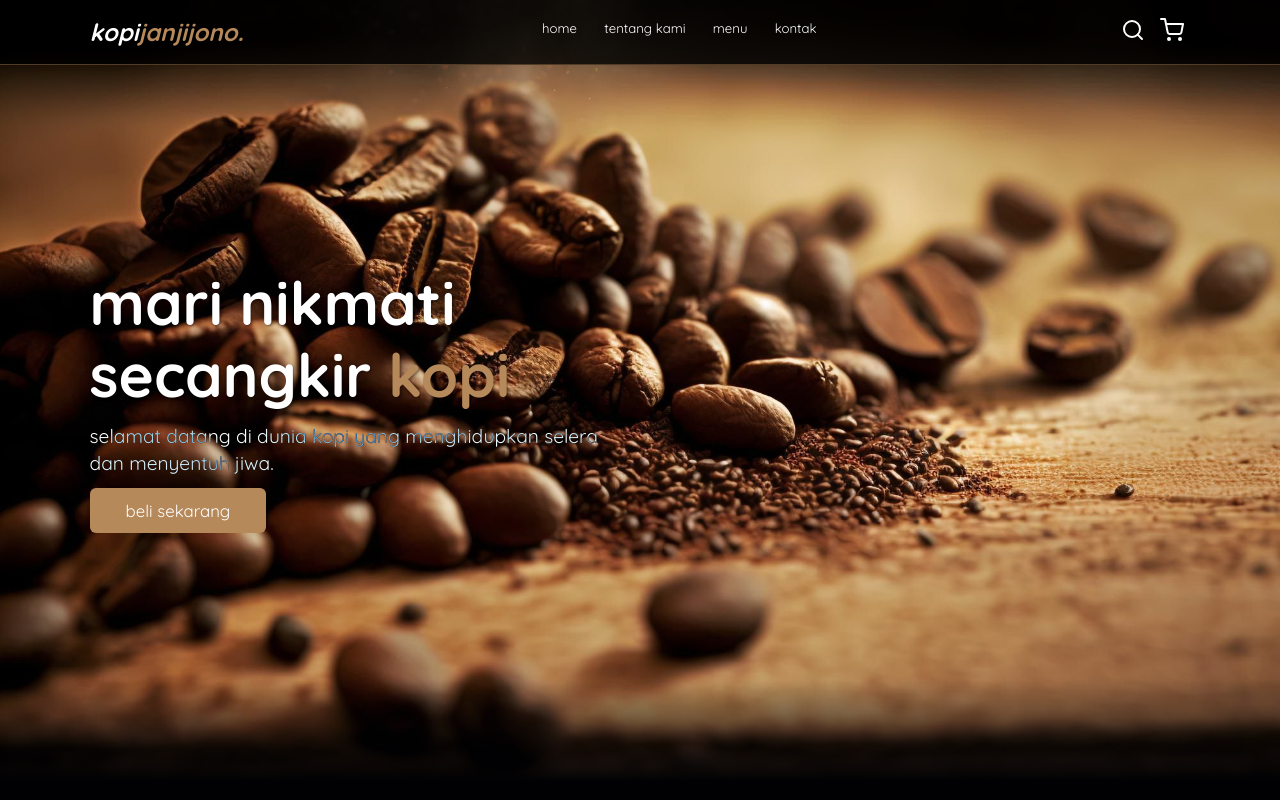
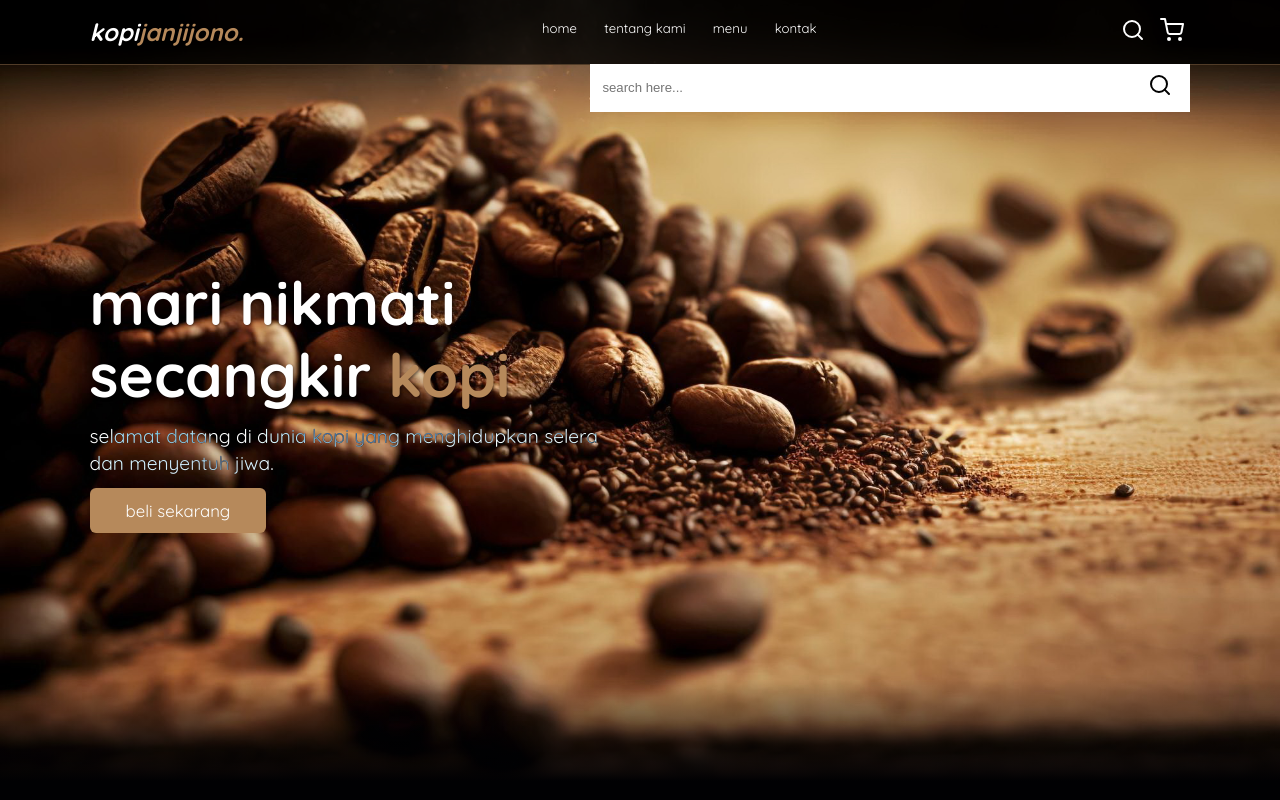
Before and after one commit to mddirga/website-kopijanjijono, a plain HTML site: page index.html in a window 1280 px wide. Both pictures are taken after a click on the link 1133 px from the left and 37 px from the top of the page. Shown: the top 800 px of the page. Drawn offline with nearby package versions, Linux system fonts and the light colour scheme.

Commit message:
Update Search Form

```diff
--- a/css/style.css
+++ b/css/style.css
@@ -83,6 +83,40 @@ body {
 
 #hamburger-menu {
   display: none;
+}
+
+/* Navbar Search Form */
+.navbar .search-form {
+  position: absolute;
+  top: 100%;
+  right: 7%;
+  background-color: #fff;
+  width: 50rem;
+  height: 4rem;
+  display: flex;
+  align-items: center;
+  transform: scaleY(0);
+  transform-origin: top;
+  transition: 0.3s;
+}
+
+.navbar .search-form.active {
+  transform: scaleY(1);
+}
+
+.navbar .search-form input {
+  height: 100%;
+  width: 100%;
+  font-size: 1.1rem;
+  color: var(--bg);
+  padding: 1rem;
+}
+
+.navbar .search-form label {
+  cursor: pointer;
+  font-size: 2rem;
+  margin-right: 1.5rem;
+  color: var(--bg);
 }
 
 /* Hero Section */
@@ -377,6 +411,11 @@ footer .credit a {
     transform: scaleX(0.2);
   }
 
+  .navbar .search-form {
+    width: 90%;
+    right: 2rem;
+  }
+
   .about .row {
     flex-wrap: wrap;
   }
--- a/index.html
+++ b/index.html
@@ -33,10 +33,17 @@
       </div>
 
       <div class="navbar-extra">
-        <a href="#" id="search"><i data-feather="search"></i></a>
+        <a href="#" id="search-button"><i data-feather="search"></i></a>
         <a href="#" id="shopping-cart"><i data-feather="shopping-cart"></i></a>
         <a href="#" id="hamburger-menu"><i data-feather="menu"></i></a>
       </div>
+
+      <!-- Search Form Start -->
+      <div class="search-form">
+        <input type="search" id="search-box" placeholder="search here..." />
+        <label for="search-box"><i data-feather="search"></i></label>
+      </div>
+      <!-- Search Form End -->
     </nav>
     <!-- Navbar End -->
 
--- a/js/script.js
+++ b/js/script.js
@@ -1,4 +1,4 @@
-// Toggle Class Active
+// Toggle Class Active untuk hamburger menu
 const navbarNav = document.querySelector(".navbar-nav");
 
 // Jika Hamburger Menu diKlik
@@ -6,10 +6,25 @@ document.querySelector("#hamburger-menu").onclick = () => {
   navbarNav.classList.toggle("active");
 };
 
-// Klik di luar sidebar untuk menghilangkan nav
-const hamburger = document.querySelector("#hamburger-menu");
+// Toggle Class Active untuk search form
+const searchForm = document.querySelector('.search-form');
+const searchBox = document.querySelector('#search-box');
+
+document.querySelector('#search-button').onclick = (e) => {
+  searchForm.classList.toggle('active');
+  searchBox.focus();
+  e.preventDefault();
+}
+
+// Klik di luar element
+const hm = document.querySelector('#hamburger-menu');
+const sb = document.querySelector('#search-button');
 document.addEventListener("click", function (e) {
-  if (!hamburger.contains(e.target) && !navbarNav.contains(e.target)) {
+  if (!hm.contains(e.target) && !navbarNav.contains(e.target)) {
     navbarNav.classList.remove("active");
   }
+  if (!sb.contains(e.target) && !searchForm.contains(e.target)) {
+    searchForm.classList.remove("active");
+  }
+
 });
```
